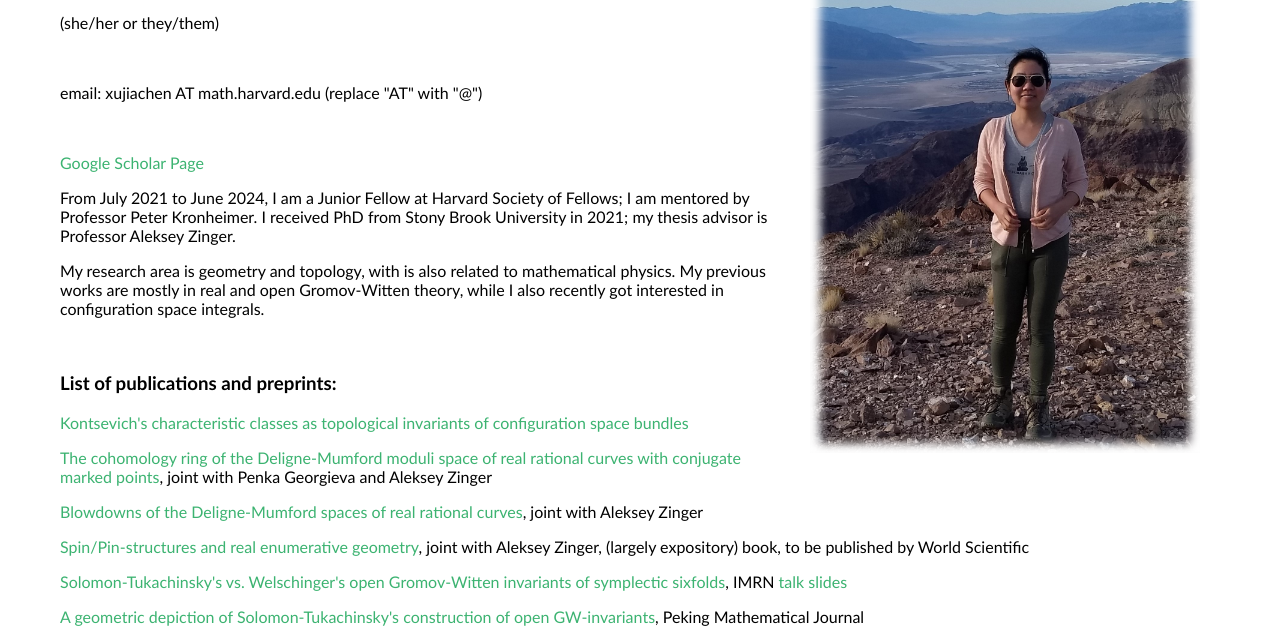
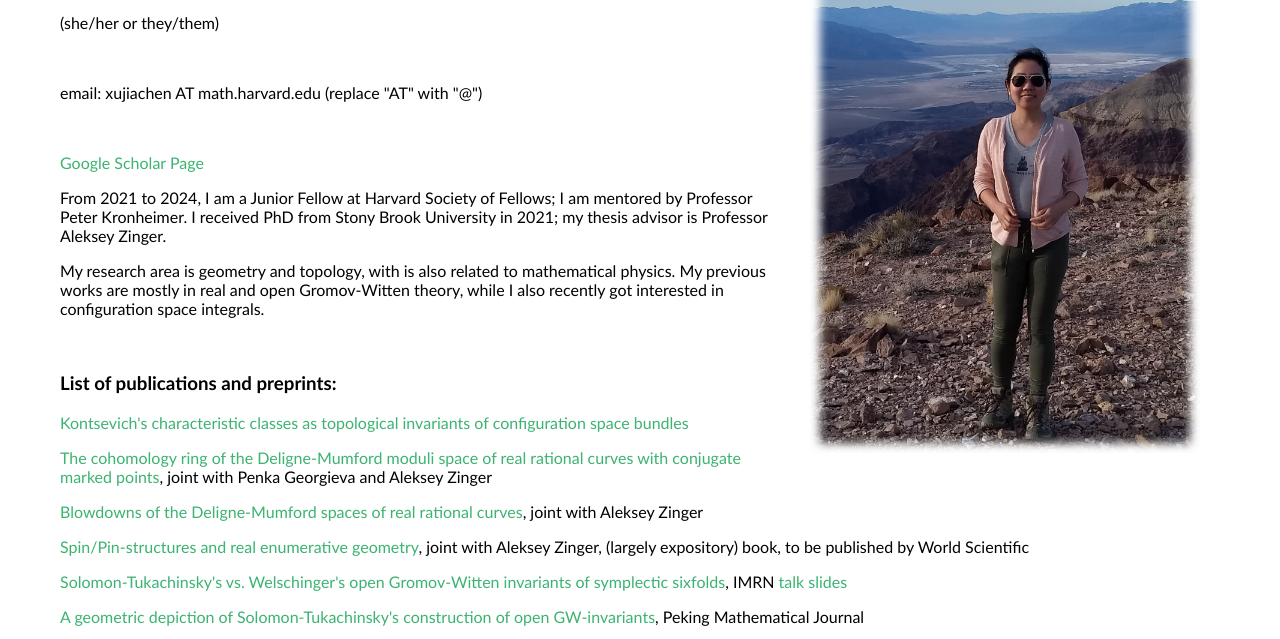
Before and after one commit to xujia-c/xujia-c.github.io, a plain HTML site: page index.html in a window 1280 px wide. Shown: the part 137-776 px from the top of the page. Drawn offline with Linux system fonts and the light colour scheme.

Commit message:
Update index.html

```diff
--- a/index.html
+++ b/index.html
@@ -55,7 +55,7 @@ An approxiamate English pronounciation of my first name is "soo-ja".</p>
 
 <p><a href="https://scholar.google.com/citations?view_op=list_works&hl=en&user=KeN33eIAAAAJ">Google Scholar Page</a></p>
 
-<p> From July 2021 to June 2024, I am a Junior Fellow at Harvard Society of Fellows; I am mentored by Professor Peter Kronheimer.
+<p> From 2021 to 2024, I am a Junior Fellow at Harvard Society of Fellows; I am mentored by Professor Peter Kronheimer.
 I received PhD from Stony Brook University in 2021; my thesis advisor is Professor Aleksey Zinger</a>. </p>
 
 <p>My research area is geometry and topology, with is also related to mathematical physics. My previous works are mostly in real and open Gromov-Witten theory, while I also recently got interested in configuration space integrals.
```
